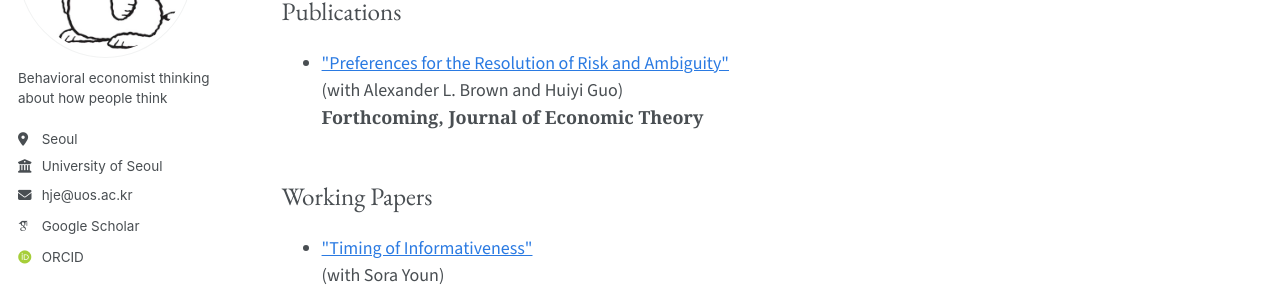
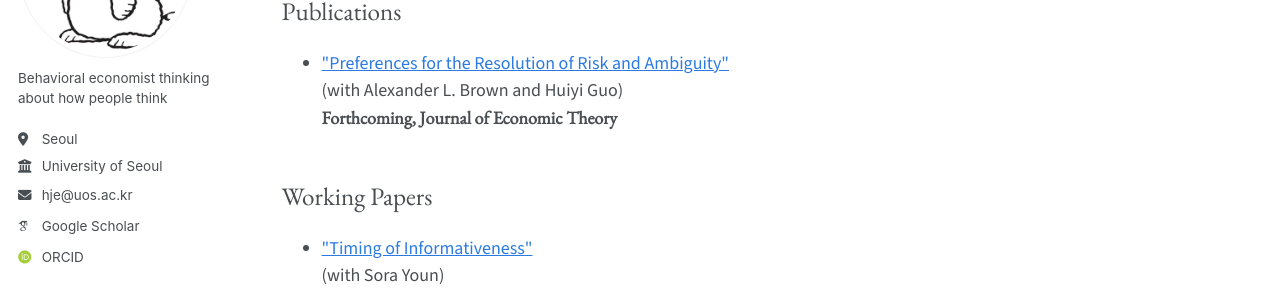
Before and after one commit to hyundamje/hyundamje.github.io, a Jekyll site: the page built from _pages/research.md, in a window 1280 px wide. Shown: the part 220-513 px from the top of the page. Built offline with Jekyll 4.4.1, drawn with Linux system fonts in a browser that asks for light colours; some web fonts are replaced.

Commit message:
Update research.md

```diff
--- a/_pages/research.md
+++ b/_pages/research.md
@@ -15,9 +15,9 @@ author_profile: true
     &quot;Preferences for the Resolution of Risk and Ambiguity&quot;
   </a><br>
   (with Alexander L. Brown and Huiyi Guo)<br>
-  <strong style="font-family: 'Georgia', serif;">
+  <strong style="font-family: 'EB Garamond', serif;">
   Forthcoming, Journal of Economic Theory
-  </strong>
+</strong>
 </li>
 
 </ul>
```
